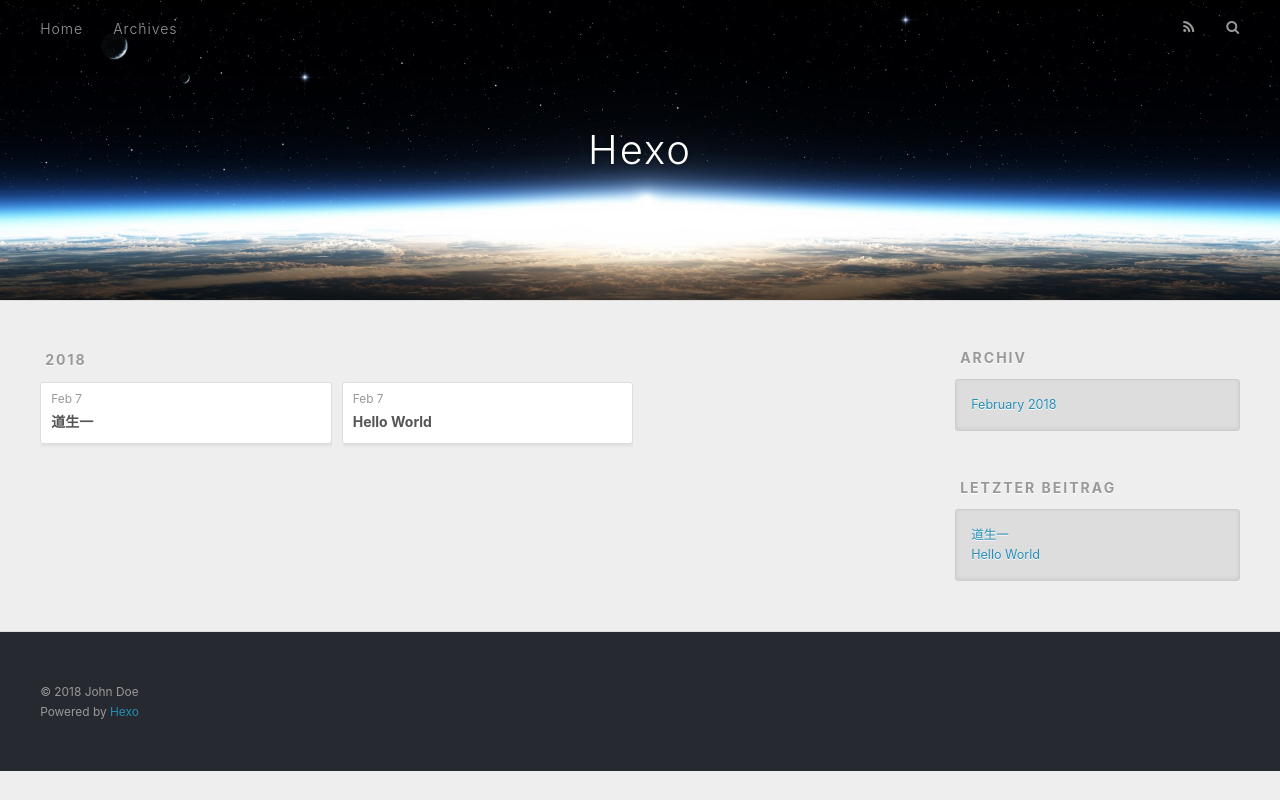
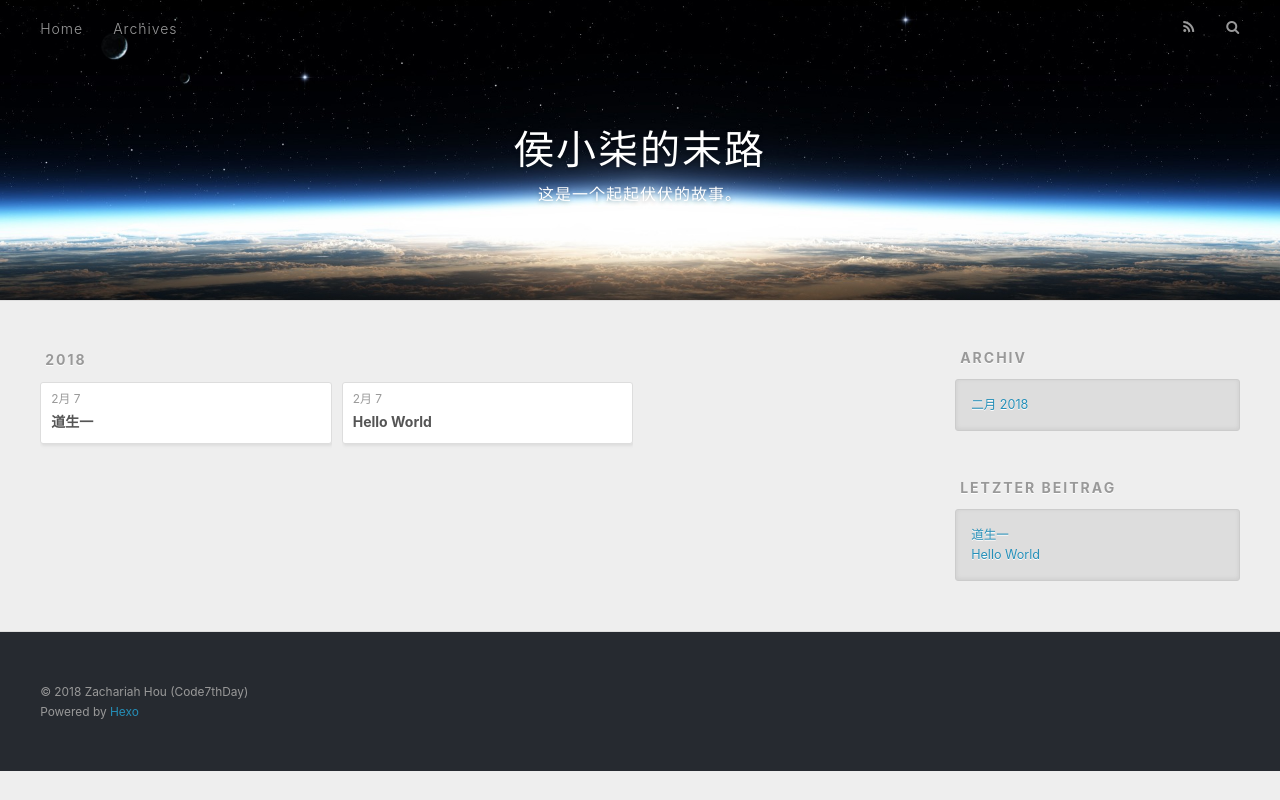
Before and after one commit to Code7thDay/Code7thDay.github.io, a plain HTML site: page archives/2018/02/index.html in a window 1280 px wide. Drawn offline with nearby package versions, Linux system fonts and the light colour scheme.

Commit message:
Site updated: 2018-02-07 15:30:32

```diff
--- a/archives/2018/02/index.html
+++ b/archives/2018/02/index.html
@@ -5,16 +5,17 @@
 
 
 
-  <title>Archiv: 2018/2 | Hexo</title>
+  <title>Archiv: 2018/2 | 侯小柒的末路</title>
   <meta name="viewport" content="width=device-width, initial-scale=1, maximum-scale=1">
   <meta property="og:type" content="website">
-<meta property="og:title" content="Hexo">
+<meta property="og:title" content="侯小柒的末路">
 <meta property="og:url" content="http://yoursite.com/archives/2018/02/index.html">
-<meta property="og:site_name" content="Hexo">
+<meta property="og:site_name" content="侯小柒的末路">
+<meta property="og:locale" content="zh_cn">
 <meta name="twitter:card" content="summary">
-<meta name="twitter:title" content="Hexo">
+<meta name="twitter:title" content="侯小柒的末路">
 
-    <link rel="alternate" href="/atom.xml" title="Hexo" type="application/atom+xml">
+    <link rel="alternate" href="/atom.xml" title="侯小柒的末路" type="application/atom+xml">
 
 
     <link rel="icon" href="/favicon.png">
@@ -33,8 +34,12 @@
   <div id="header-outer" class="outer">
     <div id="header-title" class="inner">
       <h1 id="logo-wrap">
-        <a href="/" id="logo">Hexo</a>
+        <a href="/" id="logo">侯小柒的末路</a>
       </h1>
+
+        <h2 id="subtitle-wrap">
+          <a href="/" id="subtitle">这是一个起起伏伏的故事。</a>
+        </h2>
 
     </div>
     <div id="header-inner" class="inner">
@@ -76,7 +81,7 @@
   <div class="archive-article-inner">
     <header class="archive-article-header">
       <a href="/2018/02/07/道生一/" class="archive-article-date">
-  <time datetime="2018-02-07T07:17:49.000Z" itemprop="datePublished">Feb 7</time>
+  <time datetime="2018-02-07T07:17:49.000Z" itemprop="datePublished">2月 7</time>
 </a>
 
 
@@ -95,7 +100,7 @@
   <div class="archive-article-inner">
     <header class="archive-article-header">
       <a href="/2018/02/07/hello-world/" class="archive-article-date">
-  <time datetime="2018-02-07T06:49:50.752Z" itemprop="datePublished">Feb 7</time>
+  <time datetime="2018-02-07T06:49:50.752Z" itemprop="datePublished">2月 7</time>
 </a>
 
 
@@ -129,7 +134,7 @@
   <div class="widget-wrap">
     <h3 class="widget-title">Archiv</h3>
     <div class="widget">
-      <ul class="archive-list"><li class="archive-list-item"><a class="archive-list-link" href="/archives/2018/02/">February 2018</a></li></ul>
+      <ul class="archive-list"><li class="archive-list-item"><a class="archive-list-link" href="/archives/2018/02/">二月 2018</a></li></ul>
     </div>
   </div>
 
@@ -161,7 +166,7 @@
 
   <div class="outer">
     <div id="footer-info" class="inner">
-      &copy; 2018 John Doe<br>
+      &copy; 2018 Zachariah Hou (Code7thDay)<br>
       Powered by <a href="http://hexo.io/" target="_blank">Hexo</a>
     </div>
   </div>
```
Also changed, not shown: 2018/02/07/hello-world/index.html (+11 -6 lines), 2018/02/07/道生一/index.html (+11 -6 lines), archives/2018/index.html (+15 -10 lines), archives/index.html (+15 -10 lines), index.html (+13 -8 lines).
